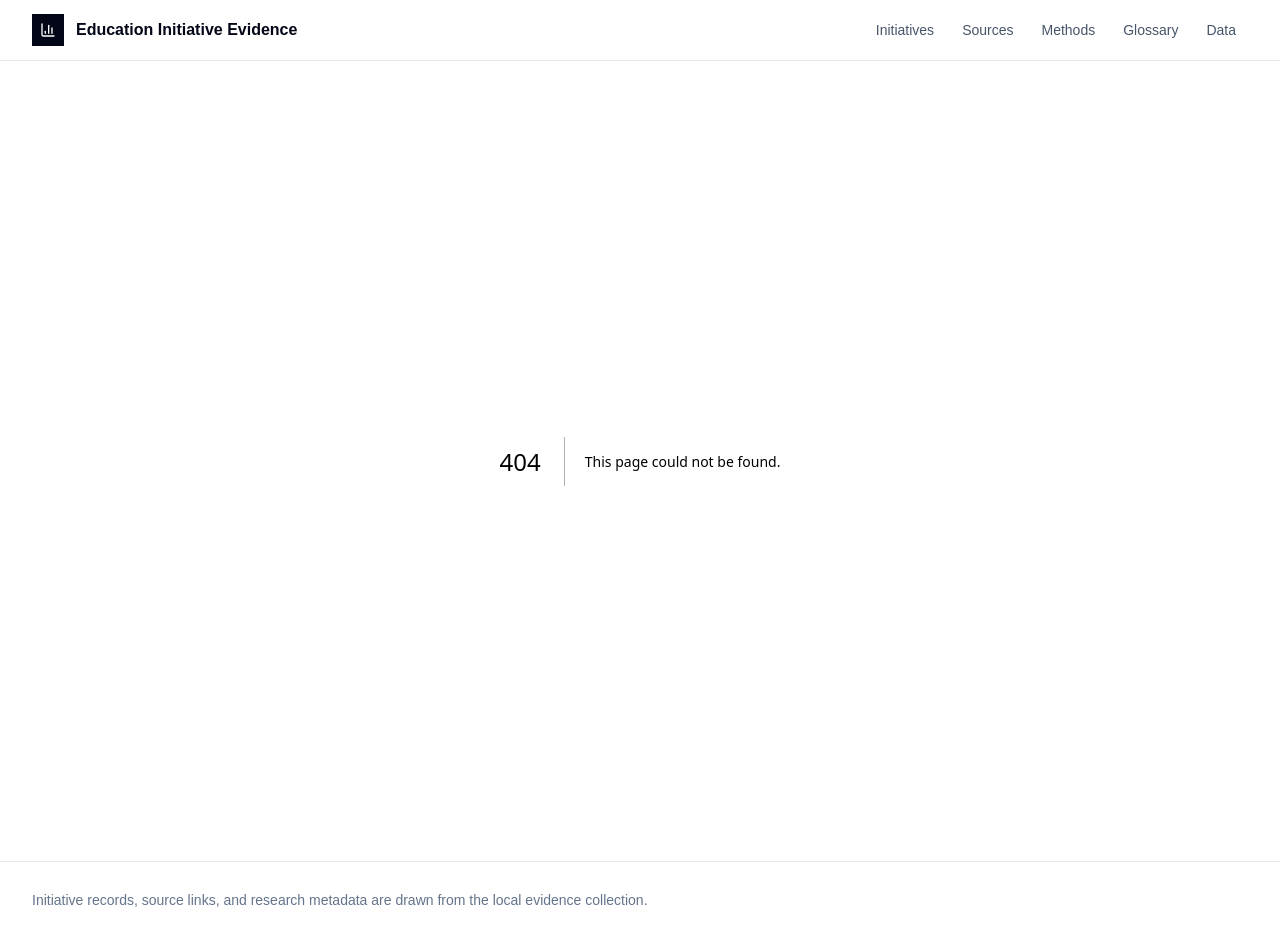
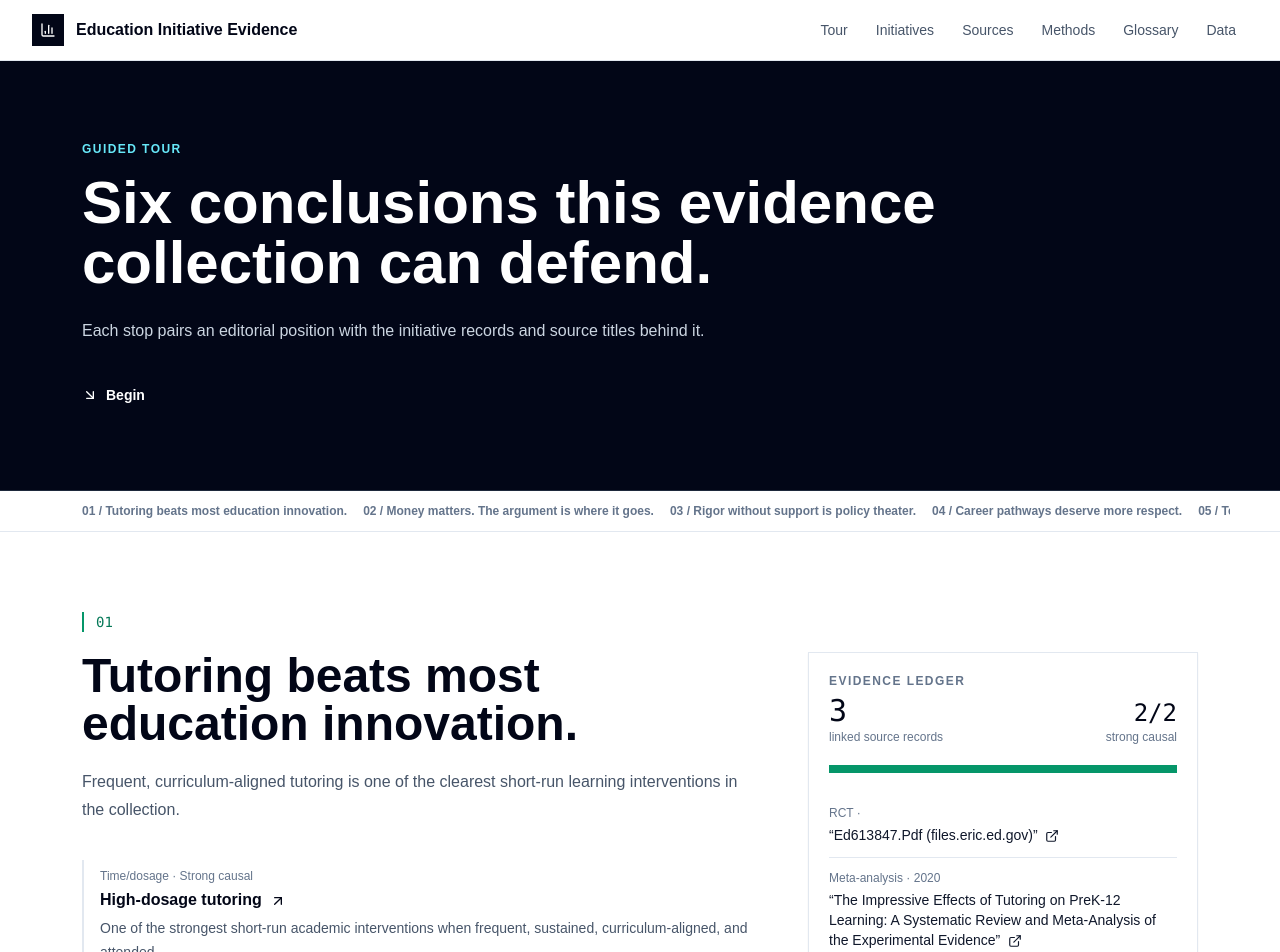
Before and after one commit to athsrueas-geocurator/Education-Initiatives, a Next.js app: page /tour in a window 1280 px wide. Before the commit this address had no page. Shown: the top 952 px of the page. Built offline with nearby package versions, Linux system fonts and the light colour scheme.

Commit message:
Add guided evidence tour

```diff
--- a/src/app/layout.tsx
+++ b/src/app/layout.tsx
@@ -9,6 +9,7 @@ export const metadata: Metadata = {
 };
 
 const navItems = [
+  ["Tour", "/tour"],
   ["Initiatives", "/initiatives"],
   ["Sources", "/sources"],
   ["Methods", "/methods"],
--- /dev/null
+++ b/src/app/tour/page.tsx
@@ -0,0 +1,6 @@
+import { EvidenceTour } from "@/components/tour/EvidenceTour";
+import { getInitiatives, getSources } from "@/lib/content-loaders";
+
+export default function TourPage() {
+  return <EvidenceTour initiatives={getInitiatives()} sources={getSources()} />;
+}
--- /dev/null
+++ b/src/components/tour/EvidenceTour.tsx
@@ -0,0 +1,155 @@
+import Link from "next/link";
+import { ArrowDownRight, ArrowUpRight, ExternalLink } from "lucide-react";
+import { evidenceLabels } from "@/lib/evidence-normalization";
+import type { Initiative, Source } from "@/lib/content-schema";
+
+type TourStop = {
+  number: string;
+  statement: string;
+  detail: string;
+  initiativeSlugs: string[];
+  accent: "emerald" | "sky" | "amber" | "rose";
+};
+
+const stops: TourStop[] = [
+  {
+    number: "01",
+    statement: "Tutoring beats most education innovation.",
+    detail: "Frequent, curriculum-aligned tutoring is one of the clearest short-run learning interventions in the collection.",
+    initiativeSlugs: ["high-dosage-tutoring", "saga-style-and-tech-infused-tutoring"],
+    accent: "emerald"
+  },
+  {
+    number: "02",
+    statement: "Money matters. The argument is where it goes.",
+    detail: "Causal finance studies reject the idea that sustained, targeted school funding is irrelevant to student outcomes.",
+    initiativeSlugs: ["school-finance-reforms-adequacy-and-equity-funding"],
+    accent: "sky"
+  },
+  {
+    number: "03",
+    statement: "Rigor without support is policy theater.",
+    detail: "Ending low tracks can widen access while still increasing failures when schools do not build the instructional capacity to carry students through.",
+    initiativeSlugs: ["algebra-for-all-college-preparatory-curriculum-for-all", "double-dose-algebra-chicago"],
+    accent: "amber"
+  },
+  {
+    number: "04",
+    statement: "Career pathways deserve more respect.",
+    detail: "Career Academies have unusually strong long-run labor-market evidence, especially compared with broad claims about generic college readiness.",
+    initiativeSlugs: ["career-academies", "early-college-high-schools"],
+    accent: "emerald"
+  },
+  {
+    number: "05",
+    statement: "Teacher bonuses are not school improvement.",
+    detail: "The collection is stronger on sustained coaching and feedback than on simple test-score bonuses.",
+    initiativeSlugs: ["teacher-merit-pay-point-and-similar-incentives", "teacher-coaching", "dc-impact-teacher-evaluation-with-consequences"],
+    accent: "rose"
+  },
+  {
+    number: "06",
+    statement: "AI has not earned the right to replace adults.",
+    detail: "The K-12 AI record is early and uneven. Human-led tutoring has a much older and stronger causal base.",
+    initiativeSlugs: ["generative-ai-tutoring-and-ai-school-pilots", "high-dosage-tutoring"],
+    accent: "sky"
+  }
+];
+
+const accentClass = {
+  emerald: "border-emerald-600 text-emerald-700",
+  sky: "border-sky-600 text-sky-700",
+  amber: "border-amber text-amber",
+  rose: "border-rose-600 text-rose-700"
+};
+
+const barClass = {
+  emerald: "bg-emerald-600",
+  sky: "bg-sky-600",
+  amber: "bg-amber",
+  rose: "bg-rose-600"
+};
+
+function SourcePreview({ source }: { source: Source }) {
+  return (
+    <a href={source.url} target="_blank" rel="noreferrer" className="group block border-t border-slate-200 py-3 first:border-t-0">
+      <p className="text-xs font-medium text-slate-500">{source.method} · {source.year}</p>
+      <p className="mt-1 text-sm font-medium leading-5 text-slate-900 group-hover:text-sky-700">“{source.title}” <ExternalLink className="ml-1 inline h-3.5 w-3.5" /></p>
+    </a>
+  );
+}
+
+function EvidenceLedger({ initiatives, sources, accent }: { initiatives: Initiative[]; sources: Source[]; accent: TourStop["accent"] }) {
+  const sourceIds = Array.from(new Set(initiatives.flatMap((initiative) => initiative.sourceIds)));
+  const linkedSources = sourceIds.map((id) => sources.find((source) => source.id === id)).filter((source): source is Source => Boolean(source));
+  const strongCount = initiatives.filter((initiative) => initiative.evidenceStrength === "strong-causal").length;
+  const max = Math.max(initiatives.length, 1);
+
+  return (
+    <aside className="border border-slate-200 bg-white p-5 shadow-sm">
+      <div className="flex items-end justify-between gap-4">
+        <div>
+          <p className="text-xs font-semibold uppercase tracking-[0.12em] text-slate-500">Evidence ledger</p>
+          <p className="mt-1 font-mono text-3xl tabular-nums text-slate-950">{linkedSources.length}</p>
+          <p className="text-xs text-slate-500">linked source records</p>
+        </div>
+        <div className="text-right">
+          <p className="font-mono text-2xl tabular-nums text-slate-950">{strongCount}/{initiatives.length}</p>
+          <p className="text-xs text-slate-500">strong causal</p>
+        </div>
+      </div>
+      <div className="mt-5 h-2 overflow-hidden bg-slate-100"><div className={`h-full ${barClass[accent]}`} style={{ width: `${(strongCount / max) * 100}%` }} /></div>
+      <div className="mt-5">
+        {linkedSources.slice(0, 3).map((source) => <SourcePreview key={source.id} source={source} />)}
+      </div>
+    </aside>
+  );
+}
+
+export function EvidenceTour({ initiatives, sources }: { initiatives: Initiative[]; sources: Source[] }) {
+  const initiativeMap = new Map(initiatives.map((initiative) => [initiative.slug, initiative]));
+
+  return (
+    <main className="bg-white">
+      <section className="border-b border-slate-800 bg-slate-950 text-white">
+        <div className="mx-auto max-w-[1180px] px-4 py-14 sm:px-6 lg:px-8 lg:py-20">
+          <p className="text-xs font-semibold uppercase tracking-[0.12em] text-cyan-300">Guided tour</p>
+          <h1 className="mt-4 max-w-4xl text-4xl font-semibold leading-tight sm:text-6xl">Six conclusions this evidence collection can defend.</h1>
+          <p className="mt-6 max-w-2xl text-base leading-7 text-slate-300">Each stop pairs an editorial position with the initiative records and source titles behind it.</p>
+          <a href="#stop-01" className="mt-10 inline-flex items-center gap-2 text-sm font-semibold text-white hover:text-cyan-300"><ArrowDownRight className="h-4 w-4" /> Begin</a>
+        </div>
+      </section>
+
+      <nav aria-label="Tour stops" className="sticky top-[57px] z-20 border-b border-slate-200 bg-white/95 backdrop-blur">
+        <div className="mx-auto flex max-w-[1180px] gap-4 overflow-x-auto px-4 py-3 text-xs font-semibold text-slate-500 sm:px-6 lg:px-8">
+          {stops.map((stop) => <a key={stop.number} href={`#stop-${stop.number}`} className="shrink-0 hover:text-slate-950">{stop.number} / {stop.statement}</a>)}
+        </div>
+      </nav>
+
+      {stops.map((stop) => {
+        const records = stop.initiativeSlugs.map((slug) => initiativeMap.get(slug)).filter((initiative): initiative is Initiative => Boolean(initiative));
+        return (
+          <section key={stop.number} id={`stop-${stop.number}`} className="scroll-mt-28 border-b border-slate-200">
+            <div className="mx-auto grid max-w-[1180px] gap-10 px-4 py-14 sm:px-6 lg:grid-cols-[minmax(0,1fr)_390px] lg:px-8 lg:py-20">
+              <div>
+                <p className={`border-l-2 pl-3 font-mono text-sm ${accentClass[stop.accent]}`}>{stop.number}</p>
+                <h2 className="mt-5 max-w-3xl text-3xl font-semibold leading-tight text-slate-950 sm:text-5xl">{stop.statement}</h2>
+                <p className="mt-5 max-w-2xl text-base leading-7 text-slate-600">{stop.detail}</p>
+                <div className="mt-9 grid gap-3">
+                  {records.map((initiative) => (
+                    <Link key={initiative.slug} href={`/initiatives/${initiative.slug}`} className="group border-l-2 border-slate-200 py-2 pl-4 hover:border-sky-600">
+                      <p className="text-xs font-medium text-slate-500">{initiative.category} · {evidenceLabels[initiative.evidenceStrength]}</p>
+                      <p className="mt-1 font-semibold text-slate-950 group-hover:text-sky-700">{initiative.name} <ArrowUpRight className="ml-1 inline h-4 w-4" /></p>
+                      <p className="mt-1 text-sm leading-6 text-slate-600">{initiative.oneLineFinding}</p>
+                    </Link>
+                  ))}
+                </div>
+              </div>
+              <div className="lg:pt-10"><EvidenceLedger initiatives={records} sources={sources} accent={stop.accent} /></div>
+            </div>
+          </section>
+        );
+      })}
+    </main>
+  );
+}
```
